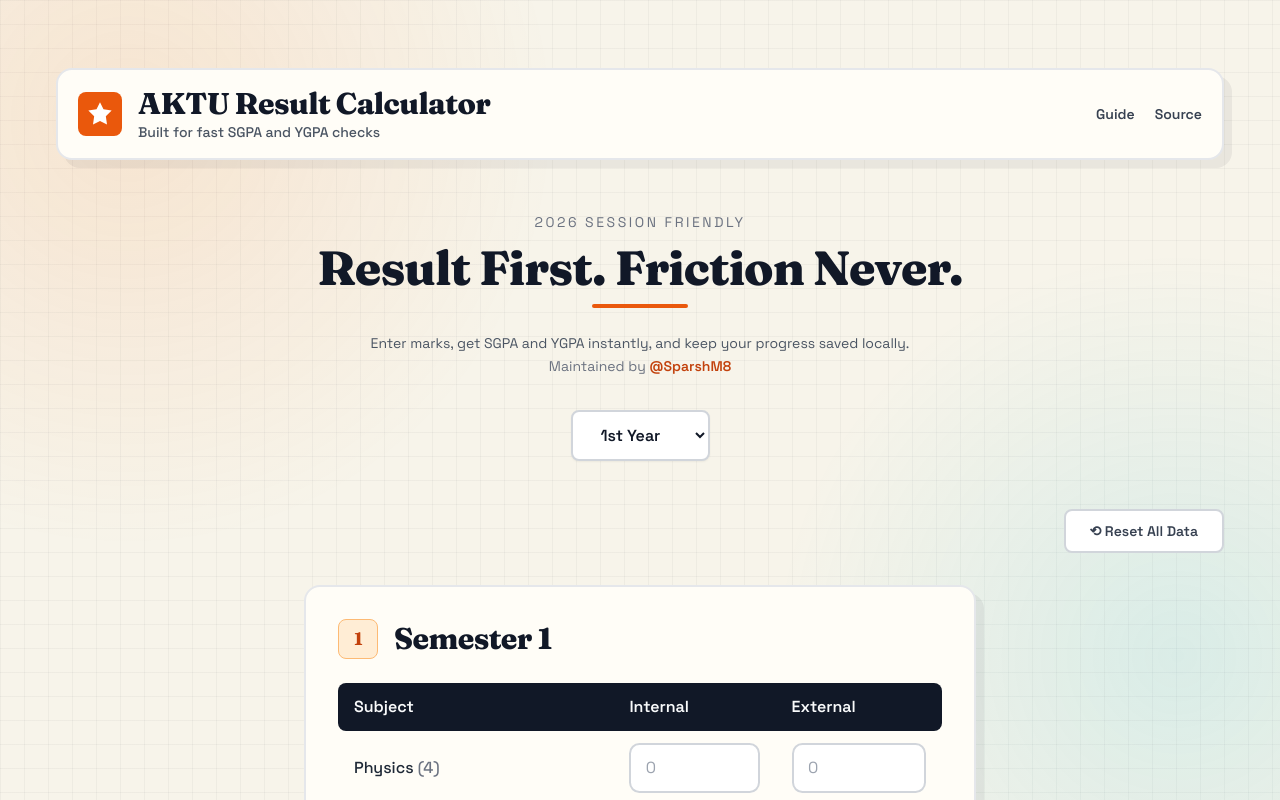
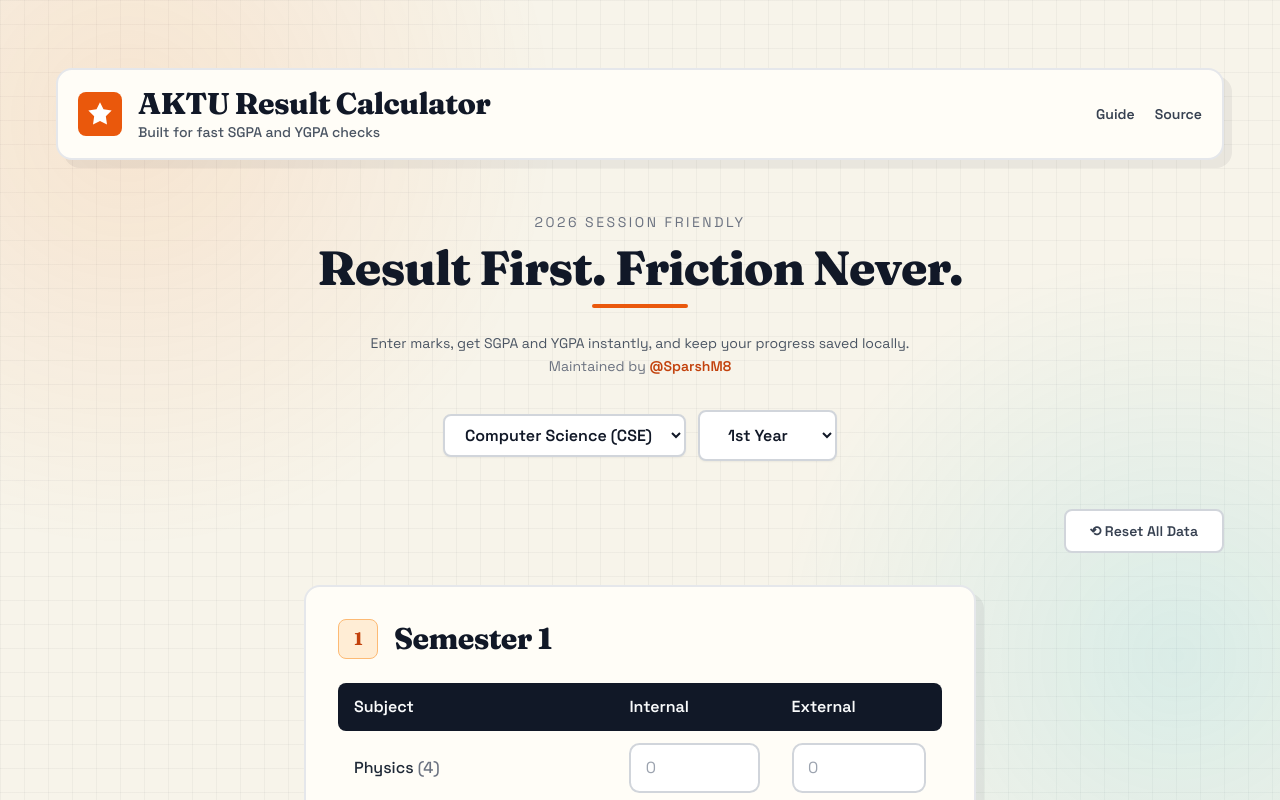
Before and after one commit to SparshM8/AKTU_RESULT_CALCULATOR, a React (Vite) app in the folder AKTU_Result-Calculator/: page / in a window 1280 px wide. Shown: the top 800 px of the page. Built offline with nearby package versions, Linux system fonts and the light colour scheme; no server answers.

Commit message:
Add branch support (CSE/ME/CE/BT); pass branch to YearComponent; branch-aware storage keys

```diff
--- a/AKTU_Result-Calculator/src/App.jsx
+++ b/AKTU_Result-Calculator/src/App.jsx
@@ -8,6 +8,7 @@
 
 function App() {
   const [selectedYear, setSelectedYear] = useState("1");
+  const [selectedBranch, setSelectedBranch] = useState("CSE");
   const [showSaveToast, setShowSaveToast] = useState(false);
   const [guideOpen, setGuideOpen] = useState(false);
 
@@ -56,6 +57,18 @@
         </p>
 
         <div className="mt-8">
+          <div className="flex gap-3 items-center justify-center">
+            <select
+              value={selectedBranch}
+              onChange={(e) => setSelectedBranch(e.target.value)}
+              className="px-4 py-2 rounded-lg font-semibold cursor-pointer border-2 border-gray-300 hover:border-primary-400 bg-white text-gray-900 shadow-sm"
+            >
+              <option value="CSE">Computer Science (CSE)</option>
+              <option value="ME">Mechanical (ME)</option>
+              <option value="CE">Civil (CE)</option>
+              <option value="BT">Biotech (BT)</option>
+            </select>
+
             <select
               value={selectedYear}
               onChange={(e) => setSelectedYear(e.target.value)}
@@ -66,6 +79,7 @@
               <option value="3">3rd Year</option>
               <option value="4">4th Year</option>
             </select>
+          </div>
         </div>
       </div>
 
@@ -99,7 +113,7 @@
         </section>
       )}
 
-      {selectedYear && <div className="max-w-7xl mx-auto px-4 sm:px-6"><YearComponent year={parseInt(selectedYear)} /></div>}
+      {selectedYear && <div className="max-w-7xl mx-auto px-4 sm:px-6"><YearComponent year={parseInt(selectedYear)} branch={selectedBranch} /></div>}
 
       <div className="text-center text-sm mt-12 pb-4">
         <p className="text-gray-700">To report issues and request features, visit the <a href="https://github.com/SparshM8/AKTU_RESULT_CALCULATOR/issues" className="text-primary-700 hover:text-primary-800 font-semibold transition-colors">Issues page</a>.</p>
--- a/AKTU_Result-Calculator/src/components/YearComponent.jsx
+++ b/AKTU_Result-Calculator/src/components/YearComponent.jsx
@@ -1,10 +1,11 @@
 import React, { useState, useEffect } from "react";
 import confetti from 'canvas-confetti';
-import { YEARS_DATA, calculateGrade } from '../constants/data';
+import { BRANCHES_DATA, calculateGrade } from '../constants/data';
 import SemesterTable from './SemesterTable';
 
-function YearComponent({ year }) {
-    const yearData = YEARS_DATA[year];
+function YearComponent({ year, branch = 'CSE' }) {
+    const branchData = BRANCHES_DATA[branch] || BRANCHES_DATA['CSE'];
+    const yearData = branchData[year];
 
     if (!yearData || !yearData.semester1 || !yearData.semester2) {
         return <div>Invalid year selected</div>;
@@ -20,8 +21,8 @@
             yearData.semester2.subjects.length, yearData.semester2.credits.length);
     }
 
-    // LocalStorage keys per year
-    const storageKey = (field) => `sgpa_${year}_${field}`;
+    // LocalStorage keys per branch+year
+    const storageKey = (field) => `sgpa_${branch}_${year}_${field}`;
 
     // Load from localStorage or default
     const getInitial = (field, defaultValue) => {
@@ -52,14 +53,14 @@
         setYgpa(0);
     };
 
-    // Reset state when year changes
+    // Reset state when year or branch changes
     useEffect(() => {
         setMarks1(getInitial('marks1', yearData.semester1.subjects.map(() => ({ internal: "", theory: "" }))));
         setMarks2(getInitial('marks2', yearData.semester2.subjects.map(() => ({ internal: "", theory: "" }))));
         setSgpa1(getInitial('sgpa1', 0));
         setSgpa2(getInitial('sgpa2', 0));
         setYgpa(getInitial('ygpa', 0));
-    }, [year]);
+    }, [year, branch]);
 
     // Save to localStorage on change
     useEffect(() => { localStorage.setItem(storageKey('marks1'), JSON.stringify(marks1)); }, [marks1]);
--- a/AKTU_Result-Calculator/src/constants/data.js
+++ b/AKTU_Result-Calculator/src/constants/data.js
@@ -1,4 +1,4 @@
-export const YEARS_DATA = {
+const BASE_YEARS = {
     1: {
         semester1: {
             number: 1,
@@ -121,6 +121,15 @@
     }
 };
 
+// Provide branch-specific mappings. By default use the same structure for other branches;
+// maintainers can replace semester subjects/credits per-branch as needed.
+export const BRANCHES_DATA = {
+    CSE: BASE_YEARS,
+    ME: BASE_YEARS,
+    CE: BASE_YEARS,
+    BT: BASE_YEARS,
+};
+
 export const calculateGrade = (totalMarks) => {
     if (totalMarks >= 90) return 10;
     if (totalMarks >= 80) return 9;
```
Lines whose indentation alone changed are shown as unchanged.
